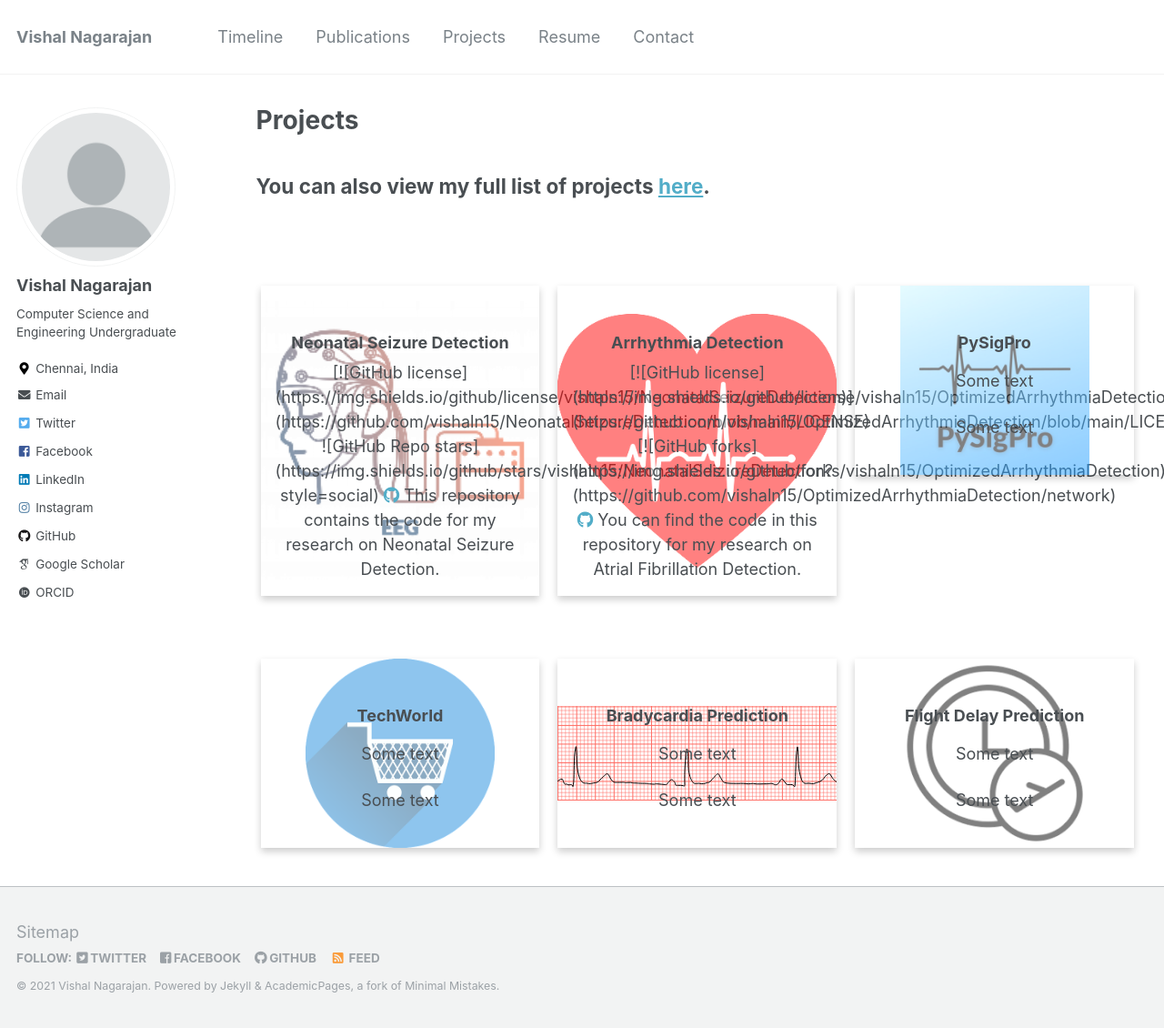
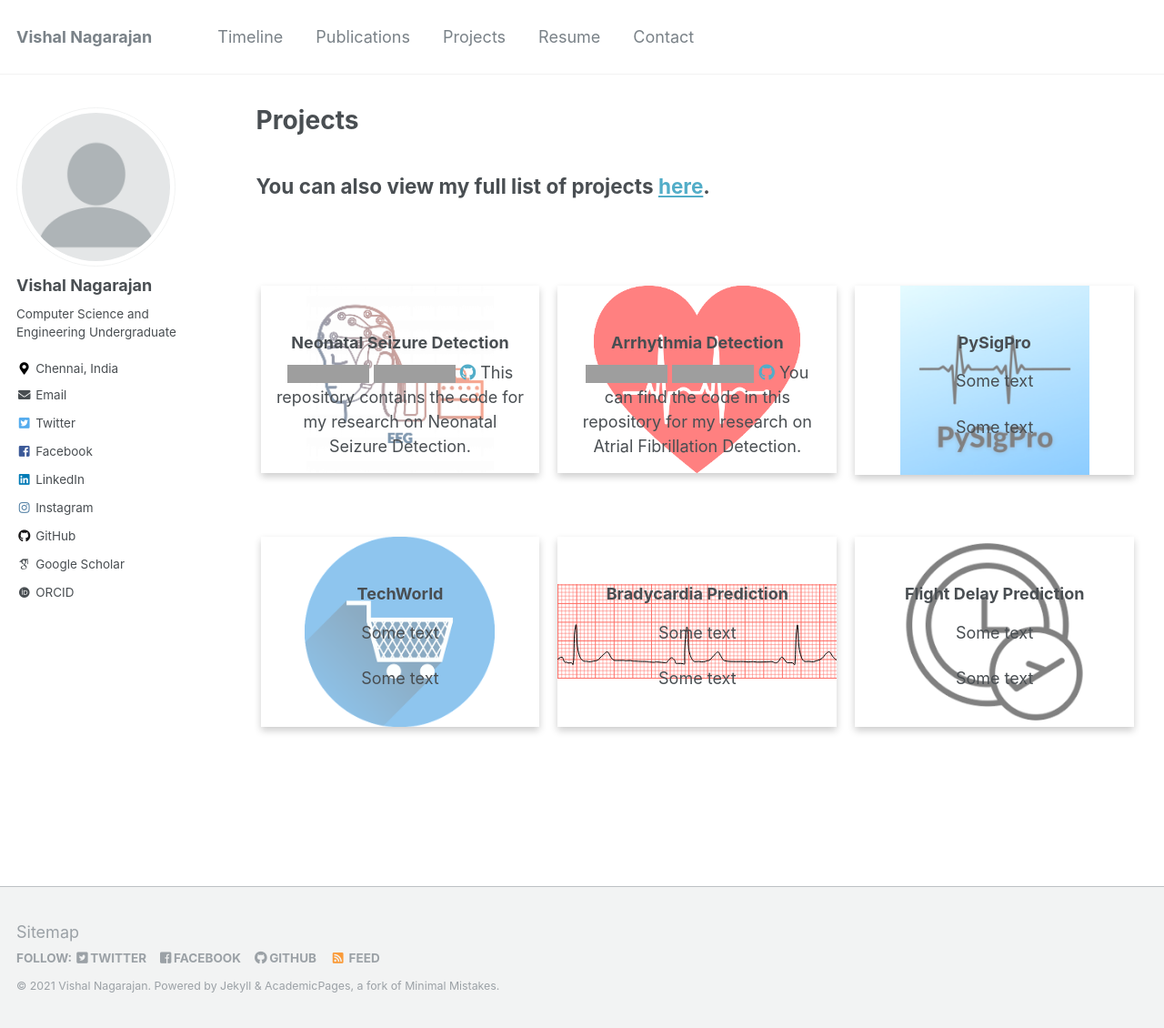
Before and after one commit to vishaln15/vishaln15.github.io, a Jekyll site: the page built from _pages/projects.md, in a window 1280 px wide and 1130 px high. Shown: the whole window at 91% size. Built offline with Jekyll 4.4.1, drawn with Linux system fonts in a browser that asks for light colours; some web fonts are replaced; grey boxes are pictures that could not be loaded.

Commit message:
Fixed broken markdown shields

```diff
--- a/_pages/projects.md
+++ b/_pages/projects.md
@@ -104,8 +104,8 @@
   <div class="column">
     <div class="neonatal">
       <h3>Neonatal Seizure Detection</h3>
-      [![GitHub license](https://img.shields.io/github/license/vishaln15/NeonatalSeizureDetection)](https://github.com/vishaln15/NeonatalSeizureDetection/blob/main/LICENSE)
-      ![GitHub Repo stars](https://img.shields.io/github/stars/vishaln15/NeonatalSeizureDetection?style=social)
+      <a href="https://github.com/vishaln15/NeonatalSeizureDetection/blob/main/LICENSE"><img alt="GitHub license" src="https://img.shields.io/github/license/vishaln15/NeonatalSeizureDetection"></a>
+      <a href="https://github.com/vishaln15/NeonatalSeizureDetection/stargazers"><img alt="GitHub stars" src="https://img.shields.io/github/stars/vishaln15/NeonatalSeizureDetection?style=plastic"></a>
       <a href="https://github.com/vishaln15/NeonatalSeizureDetection" style="text-decoration: none"><i class="fab fa-github"></i></a>
       This repository contains the code for my research on Neonatal Seizure Detection.
     </div>
@@ -114,8 +114,8 @@
   <div class="column">
     <div class="atrial">
       <h3>Arrhythmia Detection</h3>
-      [![GitHub license](https://img.shields.io/github/license/vishaln15/OptimizedArrhythmiaDetection)](https://github.com/vishaln15/OptimizedArrhythmiaDetection/blob/main/LICENSE)
-      [![GitHub forks](https://img.shields.io/github/forks/vishaln15/OptimizedArrhythmiaDetection)](https://github.com/vishaln15/OptimizedArrhythmiaDetection/network)
+      <a href="https://github.com/vishaln15/OptimizedArrhythmiaDetection/blob/main/LICENSE"><img alt="GitHub license" src="https://img.shields.io/github/license/vishaln15/OptimizedArrhythmiaDetection"></a>
+      <a href="https://github.com/vishaln15/OptimizedArrhythmiaDetection/network"><img alt="GitHub forks" src="https://img.shields.io/github/forks/vishaln15/OptimizedArrhythmiaDetection"></a>
       <a href="https://github.com/vishaln15/NeonatalSeizureDetection" style="text-decoration: none"><i class="fab fa-github"></i></a>
       You can find the code in this repository for my research on Atrial Fibrillation Detection.
     </div>
```
